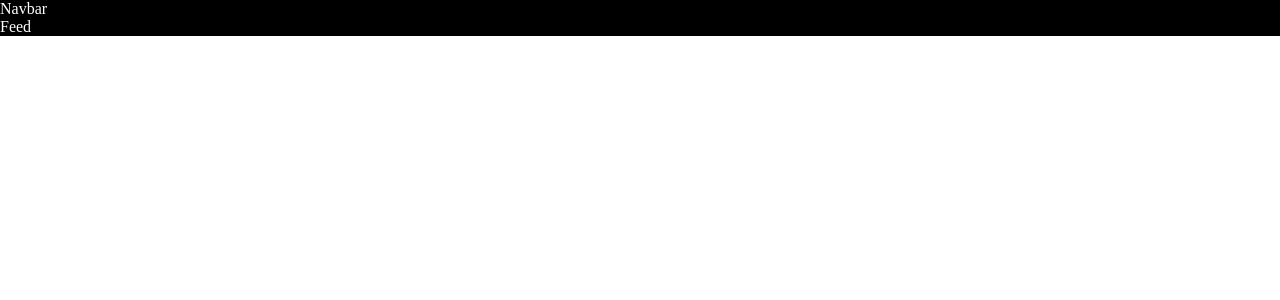
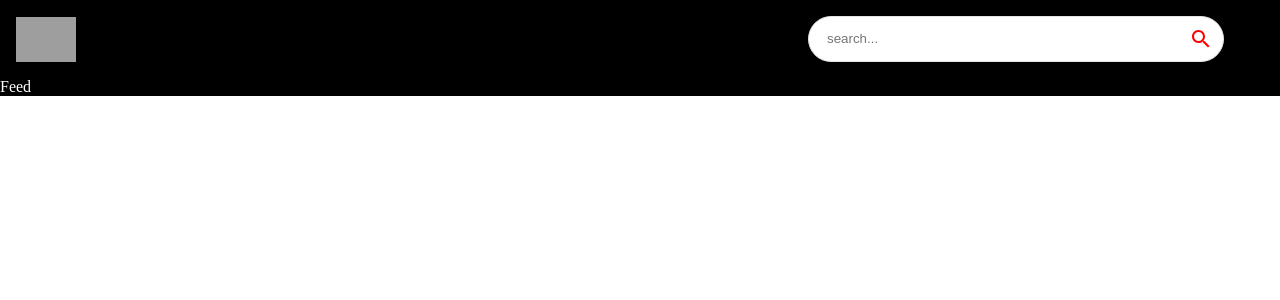
Before and after one commit to AliRezaBmeDu/youtube_clone, a React (Create React App) app: page / in a window 1280 px wide. Shown: the top 300 px of the page. Built offline with nearby package versions, Linux system fonts and the light colour scheme; grey boxes are pictures that could not be loaded.

Commit message:
Searchbar added to the Navbar

```diff
--- a/src/App.js
+++ b/src/App.js
@@ -1,7 +1,7 @@
 import {BrowserRouter, Routes, Route} from 'react-router-dom';
 import { Box } from '@mui/material'
 
-import {Feed, VideoDetail, ChannelDetail, SearchFeed, Navbar} from './components'
+import {Feed, VideoDetail, ChannelDetail, SearchFeed, Navbar, SearchBar} from './components'
 
 const App = () => {
   return (
--- a/src/components/Navbar.jsx
+++ b/src/components/Navbar.jsx
@@ -1,9 +1,23 @@
-import React from 'react'
+import { Stack } from '@mui/material';
+import { Link } from 'react-router-dom';
 
-const Navbar = () => {
-  return (
-    <div>Navbar</div>
+import { logo } from '../utils/constants'
+import SearchBar from './SearchBar'
+const Navbar = () => (
+    <Stack
+      direction="row"
+      alignItems="center"
+      p={2}
+      sx={{ position: 'sticky', background: '#000',
+          justifyContent: 'space-between'}}
+    >
+    <Link to = '/' style={{
+      display: 'flex', alignItems: 'center'
+    }}>
+      <img src={logo} alt="logo" height={45} />
+    </Link>
+    <SearchBar />
+    </Stack>
   )
-}
 
 export default Navbar
--- /dev/null
+++ b/src/components/SearchBar.jsx
@@ -0,0 +1,37 @@
+import { useState } from 'react';
+import { useNavigate } from 'react-router-dom';
+import { Paper, IconButton } from '@mui/material';
+import { Search } from '@mui/icons-material';
+const SearchBar = () => {
+  return (
+    <Paper
+        components="form"
+        onSubmit = { () => {}}
+        sx = {{
+            borderRadius: 20,
+            border: '1px solid #e3e3e3',
+            pl: 2,
+            boxShadow: 'none',
+            mr: { sm: 5 }
+        }
+        }
+    >
+        <input
+            className="search-bar"
+            placeholder= "search..."
+            value= ""
+            onChange = {() => {}}
+        />
+        <IconButton
+            type="submit"
+            sx= {{
+                p: '10px', color: 'red'
+            }}
+        >
+            <Search />
+        </IconButton>
+    </Paper>
+  )
+}
+
+export default SearchBar
--- a/src/components/index.js
+++ b/src/components/index.js
@@ -3,3 +3,4 @@
 export {default as ChannelDetail} from './ChannelDetail';
 export {default as SearchFeed} from './SearchFeed';
 export {default as VideoDetail} from './VideoDetail';
+export {default as SearchBar} from './SearchBar';
--- a/src/index.css
+++ b/src/index.css
@@ -14,3 +14,75 @@
   height: 77vh !important;
   width: 100% !important;
 }
+
+.search-bar{
+  border:none;
+  outline:none;
+  width:350px;
+}
+
+::-webkit-scrollbar {
+  width: 0px;
+  height: 5px;
+}
+
+::-webkit-scrollbar-thumb {
+  background-color: rgb(114, 113, 113);
+  border-radius: 10px;
+  height: 200px;
+}
+
+::-webkit-scrollbar-track {
+  background-color: transparent;
+}
+
+.category-btn:hover {
+  background-color: #FC1503 !important;
+  color: white !important;
+}
+
+.category-btn:hover span{
+  color: white !important;
+}
+
+.category-btn{
+  font-weight: bold !important;
+  text-transform: capitalize;
+  display: flex;
+  align-items: center;
+  justify-content: start;
+  cursor:pointer;
+  background: transparent;
+  outline: none;
+  border: none;
+
+  padding: 7px 15px;
+  margin: 10px 0px;
+  border-radius: 20px;
+  transition: all 0.3s ease;
+}
+
+@media screen and (max-width: 900px) {
+  .category-btn{
+    margin: 10px;
+  }
+}
+
+@media screen and (max-width:800px){
+  .copyright{
+    display:none !important;
+  }
+}
+
+@media screen and (max-width: 600px) {
+  .scroll-horizontal {
+    overflow: auto !important;
+  }
+
+  .react-player {
+    height: 45vh !important;
+  }
+  .search-bar{
+    width:200px;
+  }
+}
--- /dev/null
+++ b/src/utils/constants.js
@@ -0,0 +1,42 @@
+import MusicNoteIcon from '@mui/icons-material/MusicNote';
+import HomeIcon from '@mui/icons-material/Home';
+import CodeIcon from '@mui/icons-material/Code';
+import OndemandVideoIcon from '@mui/icons-material/OndemandVideo';
+import SportsEsportsIcon from '@mui/icons-material/SportsEsports';
+import LiveTvIcon from '@mui/icons-material/LiveTv';
+import SchoolIcon from '@mui/icons-material/School';
+import FaceRetouchingNaturalIcon from '@mui/icons-material/FaceRetouchingNatural';
+import CheckroomIcon from '@mui/icons-material/Checkroom';
+import GraphicEqIcon from '@mui/icons-material/GraphicEq';
+import TheaterComedyIcon from '@mui/icons-material/TheaterComedy';
+import FitnessCenterIcon from '@mui/icons-material/FitnessCenter';
+import DeveloperModeIcon from '@mui/icons-material/DeveloperMode';
+
+export const logo = 'https://i.ibb.co/s9Qys2j/logo.png';
+
+export const categories = [
+  { name: 'New', icon: <HomeIcon />, },
+  { name: 'JS Mastery', icon: <CodeIcon />, },
+  { name: 'Coding', icon: <CodeIcon />, },
+  { name: 'ReactJS', icon: <CodeIcon />, },
+  { name: 'NextJS', icon: <CodeIcon />, },
+  { name: 'Music', icon: <MusicNoteIcon /> },
+  { name: 'Education', icon: <SchoolIcon />, },
+  { name: 'Podcast', icon: <GraphicEqIcon />, },
+  { name: 'Movie', icon: <OndemandVideoIcon />, },
+  { name: 'Gaming', icon: <SportsEsportsIcon />, },
+  { name: 'Live', icon: <LiveTvIcon />, },
+  { name: 'Sport', icon: <FitnessCenterIcon />, },
+  { name: 'Fashion', icon: <CheckroomIcon />, },
+  { name: 'Beauty', icon: <FaceRetouchingNaturalIcon />, },
+  { name: 'Comedy', icon: <TheaterComedyIcon />, },
+  { name: 'Gym', icon: <FitnessCenterIcon />, },
+  { name: 'Crypto', icon: <DeveloperModeIcon />, },
+];
+
+export const demoThumbnailUrl = 'https://i.ibb.co/G2L2Gwp/API-Course.png';
+export const demoChannelUrl = '/channel/UCmXmlB4-HJytD7wek0Uo97A';
+export const demoVideoUrl = '/video/GDa8kZLNhJ4';
+export const demoChannelTitle = 'JavaScript Mastery';
+export const demoVideoTitle = 'Build and Deploy 5 JavaScript & React API Projects in 10 Hours - Full Course | RapidAPI';
+export const demoProfilePicture = 'http://dergipark.org.tr/assets/app/images/buddy_sample.png'
```
